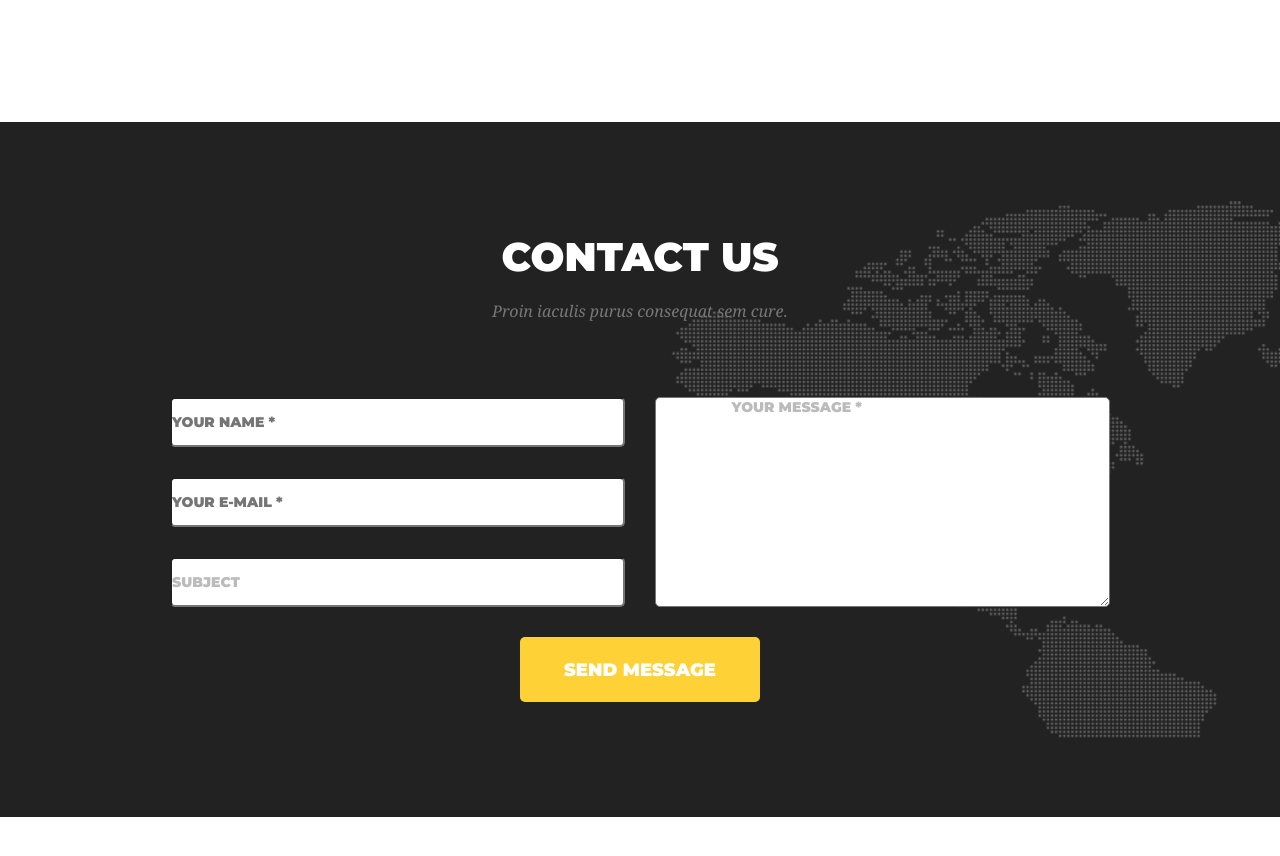
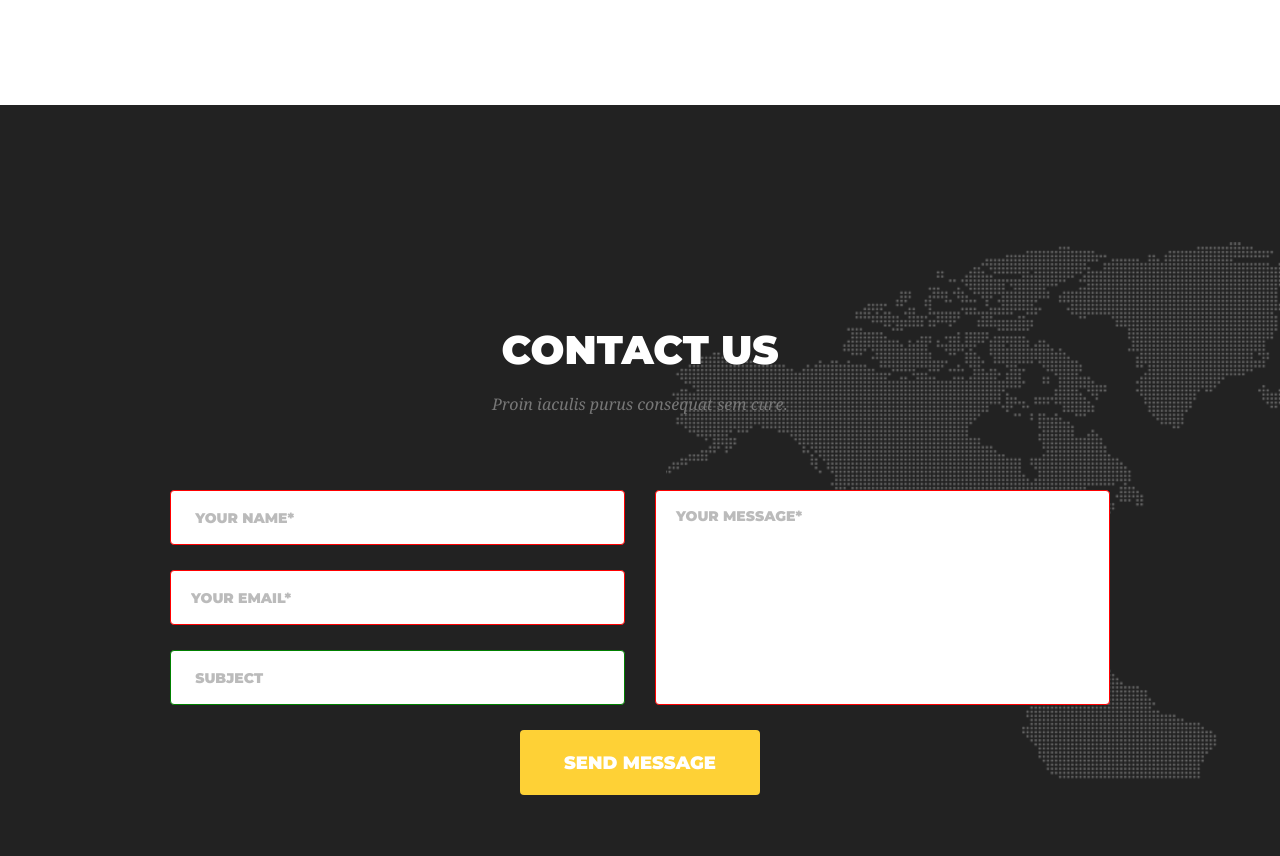
Before and after one commit to AlenaAnt/goit-fe-course, a plain HTML site: page html-css/Module-07/index.html in a window 1280 px wide. Shown: the part 580-1436 px from the top of the page. Before the commit the page ends 1397 px from the top, so only its background shows below. Drawn offline with Linux system fonts and the light colour scheme; files whose address does not match are found by name; a web font is replaced by a local one.

Commit message:
module07

```diff
--- a/html-css/Module-07/index.html
+++ b/html-css/Module-07/index.html
@@ -8,8 +8,8 @@
   </head>
   <body>
     <div class="wrapper">
+      <header class="header">
         <div class="container">
-        <header>
           <div class="page-nav">
             <div class="logo">
               Golden
@@ -22,8 +22,8 @@
               <li><a href="#" class="nav-link">contact</a></li>
             </ul>
           </div>
+        </div>
       </header>
-      </div>
 
       <main>
         <section class="services">
@@ -71,36 +71,43 @@
         </section>
         <section class="contactus">
           <div class="container">
+            <header>
               <div class="head-contactus">
                 <h2>Contact us</h2>
                 <p>Proin iaculis purus consequat sem cure.</p>
               </div>
-          </div>
-          <div class="container">
-            <div class="form">
-              <form action="#" method="get">
-                <div class="info">
+            </header>
+            <form action="#">
+              <fieldset>
+                <div class="row">
+                  <div class="col">
                     <input
                       type="text"
-                    name="your Name"
-                    placeholder="your Name *"
+                      placeholder=" Your name*"
+                      required
+                      name="name"
                     />
                     <input
-                    type="text"
-                    name="your e-mail"
-                    placeholder="your e-mail *"
+                      type="email"
+                      placeholder="Your email*"
+                      required
+                      name="email"
                     />
-
-                  <input type="text" value="subject" />
+                    <input type="text" placeholder=" Subject" name="subject" />
                   </div>
-                <textarea name="message" placeholder="For message">
-                  Your message *
-                </textarea>
+                  <div class="col">
+                    <textarea
+                      placeholder="Your message*"
+                      required
+                      name="message"
+                    ></textarea>
+                  </div>
+                </div>
+                <div class="btn-box">
+                  <button type="submit">send message</button>
+                </div>
+              </fieldset>
             </form>
-
-              <button class="btn">Send Message</button>
-
-            </div>
           </div>
         </section>
       </main>
--- a/html-css/Module-07/style.css
+++ b/html-css/Module-07/style.css
@@ -10,59 +10,69 @@
 
 /* montserrat-regular - latin */
 @font-face {
-  font-family: 'Montserrat';
+  font-family: "Montserrat";
   font-style: normal;
   font-weight: 400;
 
-  src: local('Montserrat Regular'), local('Montserrat-Regular'),
-
-       url('fonts/montserrat-v14-latin/montserrat-v14-latin-regular.woff2') format('woff2'), /* Super Modern Browsers */
-       url('fonts/montserrat-v14-latin/montserrat-v14-latin-regular.woff') format('woff'), /* Modern Browsers */
-
+  src: local("Montserrat Regular"), local("Montserrat-Regular"),
+    url("fonts/montserrat-v14-latin/montserrat-v14-latin-regular.woff2")
+      format("woff2"),
+    /* Super Modern Browsers */
+      url("fonts/montserrat-v14-latin/montserrat-v14-latin-regular.woff")
+      format("woff"); /* Modern Browsers */
 }
 /* montserrat-900 - latin */
 @font-face {
-  font-family: 'Montserrat';
+  font-family: "Montserrat";
   font-style: normal;
   font-weight: 900;
 
-  src: local('Montserrat Black'), local('Montserrat-Black'),
-       url('fonts/montserrat-v14-latin//montserrat-v14-latin-900.eot?#iefix') format('embedded-opentype'), /* IE6-IE8 */
-       url('fonts/montserrat-v14-latin//montserrat-v14-latin-900.woff2') format('woff2'), /* Super Modern Browsers */
-       url('fonts/montserrat-v14-latin/montserrat-v14-latin-900.woff') format('woff'), /* Modern Browsers */
-       url('fonts/montserrat-v14-latin/montserrat-v14-latin-900.ttf') format('truetype'), /* Safari, Android, iOS */
-       url('fonts/montserrat-v14-latin/montserrat-v14-latin-900.svg#Montserrat') format('svg'); /* Legacy iOS */
+  src: local("Montserrat Black"), local("Montserrat-Black"),
+    url("fonts/montserrat-v14-latin//montserrat-v14-latin-900.eot?#iefix")
+      format("embedded-opentype"),
+    /* IE6-IE8 */
+      url("fonts/montserrat-v14-latin//montserrat-v14-latin-900.woff2")
+      format("woff2"),
+    /* Super Modern Browsers */
+      url("fonts/montserrat-v14-latin/montserrat-v14-latin-900.woff")
+      format("woff"),
+    /* Modern Browsers */
+      url("fonts/montserrat-v14-latin/montserrat-v14-latin-900.ttf")
+      format("truetype"),
+    /* Safari, Android, iOS */
+      url("fonts/montserrat-v14-latin/montserrat-v14-latin-900.svg#Montserrat")
+      format("svg"); /* Legacy iOS */
 }
 
 /* roboto-slab-regular - latin */
 @font-face {
-  font-family: 'Roboto Slab';
+  font-family: "Roboto Slab";
   font-style: normal;
   font-weight: 400;
-  src: local(''),
-
-       url('fonts/roboto-slab-v11-latin/roboto-slab-v11-latin-regular.woff2') format('woff2'), /* Super Modern Browsers */
-       url('fonts/roboto-slab-v11-latin/roboto-slab-v11-latin-regular.woff') format('woff'); /* Modern Browsers */
-
+  src: local(""),
+    url("fonts/roboto-slab-v11-latin/roboto-slab-v11-latin-regular.woff2")
+      format("woff2"),
+    /* Super Modern Browsers */
+      url("fonts/roboto-slab-v11-latin/roboto-slab-v11-latin-regular.woff")
+      format("woff"); /* Modern Browsers */
 }
 @font-face {
   font-family: "DroidSerifItalic";
   src: url("fonts/DroidSerif/DroidSerifItalic.eot");
-  src: url("fonts/DroidSerif/DroidSerifItalic.eot?#iefix")format("embedded-opentype"),
+  src: url("fonts/DroidSerif/DroidSerifItalic.eot?#iefix")
+      format("embedded-opentype"),
     url("fonts/DroidSerif/DroidSerifItalic.woff") format("woff");
   font-style: normal;
   font-weight: normal;
 }
 
-
 @font-face {
   font-family: "WisdomScriptAJ";
   src: url("fonts/WisdomScriptAJ/WisdomScriptAJ.woff") format("woff"),
-  url('fonts/WisdomScriptAJ/WisdomScriptAJ.ttf') format('truetype');
+    url("fonts/WisdomScriptAJ/WisdomScriptAJ.ttf") format("truetype");
   font-style: normal;
   font-weight: normal;
 }
-
 
 li,
 ol {
@@ -71,30 +81,28 @@ ol {
 .container {
   max-width: 940px;
   margin: 0 auto;
-
-
 }
-
+.header {
+  padding-top: 50px;
+  padding-bottom: 20px;
+}
 .page-nav {
   display: flex;
   justify-content: space-between;
   align-items: center;
-  margin-top: 50px;
-  margin-bottom: 130px;
-  line-height: 41px;
+
+  line-height: 1.2;
   align-items: baseline;
 }
 
-
 .logo {
-  font-family: 'WisdomScriptAJ';
+  font-family: "WisdomScriptAJ";
   font-weight: 300;
   font-style: italic;
   font-size: 26px;
   color: #fed136;
   display: flex;
   width: 40%;
-
 }
 .nav-list {
   display: flex;
@@ -102,27 +110,28 @@ margin: 0 auto;
   width: 60%;
 }
 .nav-link {
-  font-family: 'Montserrat';
+  font-family: "Montserrat";
   font-weight: 900;
   font-size: 14px;
   text-decoration: none;
   color: #222222;
   display: flex;
   text-transform: uppercase;
-
 }
 .nav-link:hover {
   color: #fed136;
 }
-
-
+section {
+  padding-top: 110px;
+  padding-bottom: 120px;
+}
 .head-services {
   text-align: center;
   margin-bottom: 75px;
 }
 
 .head-services h2 {
-  font-family: 'Montserrat';
+  font-family: "Montserrat";
   font-style: normal;
   font-weight: 900;
   font-size: 40px;
@@ -137,7 +146,7 @@ margin: 0 auto;
   color: #777777;
 }
 .card h3 {
-  font-family: 'Montserrat';
+  font-family: "Montserrat";
   font-style: normal;
   font-weight: 900;
   font-size: 18px;
@@ -147,10 +156,10 @@ margin: 0 auto;
 .cards {
   display: flex;
   justify-content: space-between;
-  margin-bottom: 125px;
+
 }
-.card  {
-  font-family: 'Roboto Slab';
+.card {
+  font-family: "Roboto Slab";
   font-style: normal;
   font-weight: 400;
   font-size: 14px;
@@ -170,7 +179,6 @@ margin: 0 auto;
   display: flex;
   justify-content: center;
   align-items: center;
-
 }
 .card img {
   display: block;
@@ -190,7 +198,7 @@ padding-top: 110px;
 }
 
 .head-contactus h2 {
-font-family: 'Montserrat';
+  font-family: "Montserrat";
   font-style: normal;
   font-weight: 900;
   font-size: 40px;
@@ -204,62 +212,85 @@ margin-bottom: 20px;
   font-size: 16px;
   color: #777777;
 }
-.form {
-  text-align: center;
 
+:focus,
+:visited {
+  outline: none;
 }
-form {
-  display: flex;
-  justify-content: space-between;
+form,
+fieldset {
+  border-style: none;
+  margin: 0;
+  padding: 0;
+}
+input[type="text"],
+input[type="email"],
+input[type="submit"],
+textarea {
+  height: 55px;
+  padding: 18px 20px;
+  margin-bottom: 25px;
+  line-height: 100%;
+  border: 1px solid rgb(204, 204, 204);
+  border-radius: 4px;
+  background: #fff;
+  width: 100%;
 
-}
-
-.info input{
-  font-family: 'Montserrat';
+  font-family: "Montserrat";
   font-style: normal;
   font-weight: 900;
   font-size: 14px;
   text-transform: uppercase;
   color: #bbbbbb;
-  height: 50px;
-  padding: 0;
-  border-radius: 5px;
-  width: 455px;
-
-  margin-bottom: 30px;
 }
-
- .btn {
+input[type="text"]::-webkit-input-placeholder,
+input[type="email"]::-webkit-input-placeholder,
+input[type="submit"]::-webkit-input-placeholder,
+textarea::-webkit-input-placeholder {
+  color: #bbbbbb;
+}
+textarea {
+  height: 215px;
+  resize: none;
+  overflow: auto;
+  vertical-align: top;
+}
+.row {
+  display: flex;
+  flex-wrap: wrap;
+  margin: 0 -15px;
+}
+.col {
+  width: 50%;
+  padding: 0 15px;
+}
+input[type="text"],
+input[type="email"],
+input[type="submit"],
+textarea:focus {
+  border-color: blue;
+}
+input:invalid,
+textarea:invalid {
+  border-color: red;
+}
+input:valid,
+textarea:valid {
+  border-color: green;
+}
+.btn-box {
+  text-align: center;
+}
+.btn-box button {
   height: 65px;
-  font-family: 'Montserrat';
+  font-family: "Montserrat";
   font-style: normal;
   font-weight: 900;
   font-size: 18px;
-  border-radius: 5px;
+  border-radius: 4px;
   width: 240px;
   text-transform: uppercase;
   background-color: #fed136;
   color: #ffffff;
   border: none;
 }
- .btn {
-   margin-bottom: 115px;
- }
- textarea {
-  width: 455px;
-  height: 210px;
-  font-family: 'Montserrat';
-  font-style: normal;
-  font-weight: 900;
-  font-size: 14px;
-  border-radius: 5px;
-  text-transform: uppercase;
-  color: #bbbbbb;
-margin-bottom: 30px;
-}
-
-
-.info {
-  width: 455px;
-
-}
```
Lines whose indentation alone changed are shown as unchanged.
